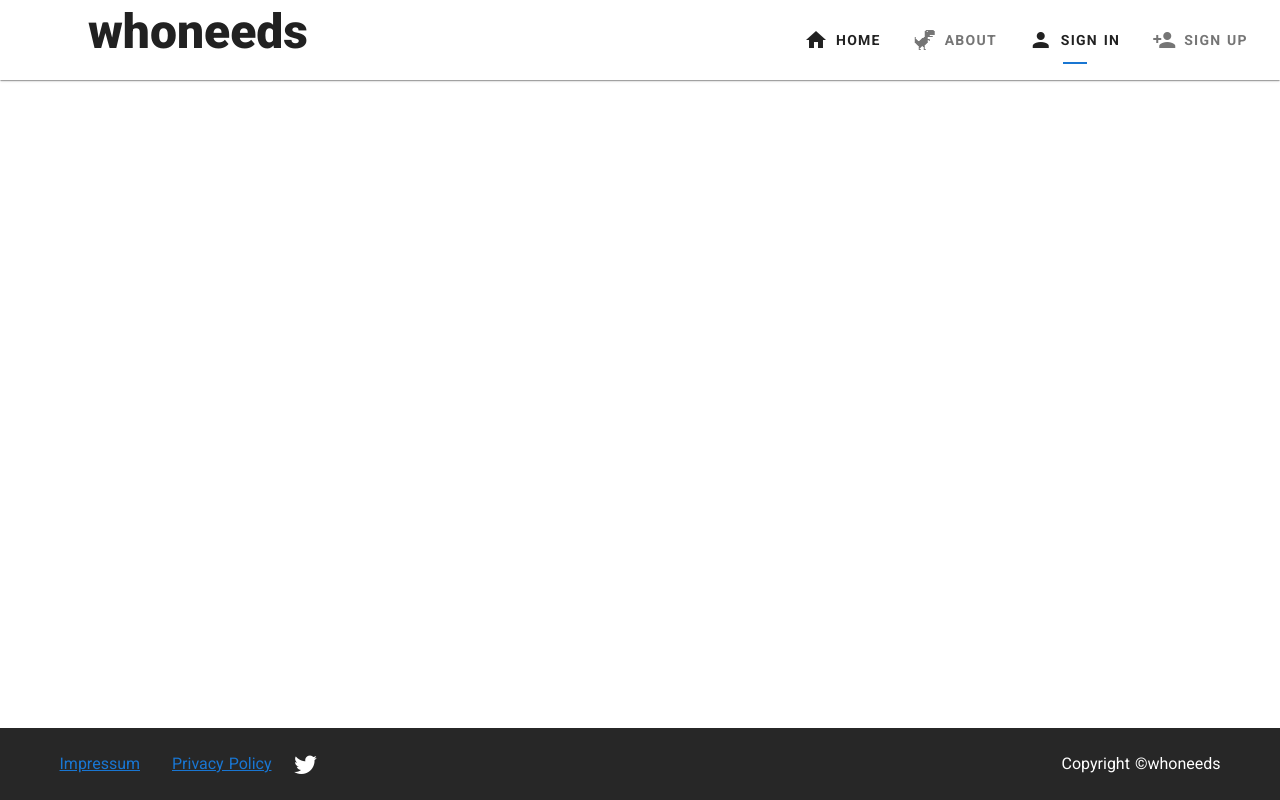
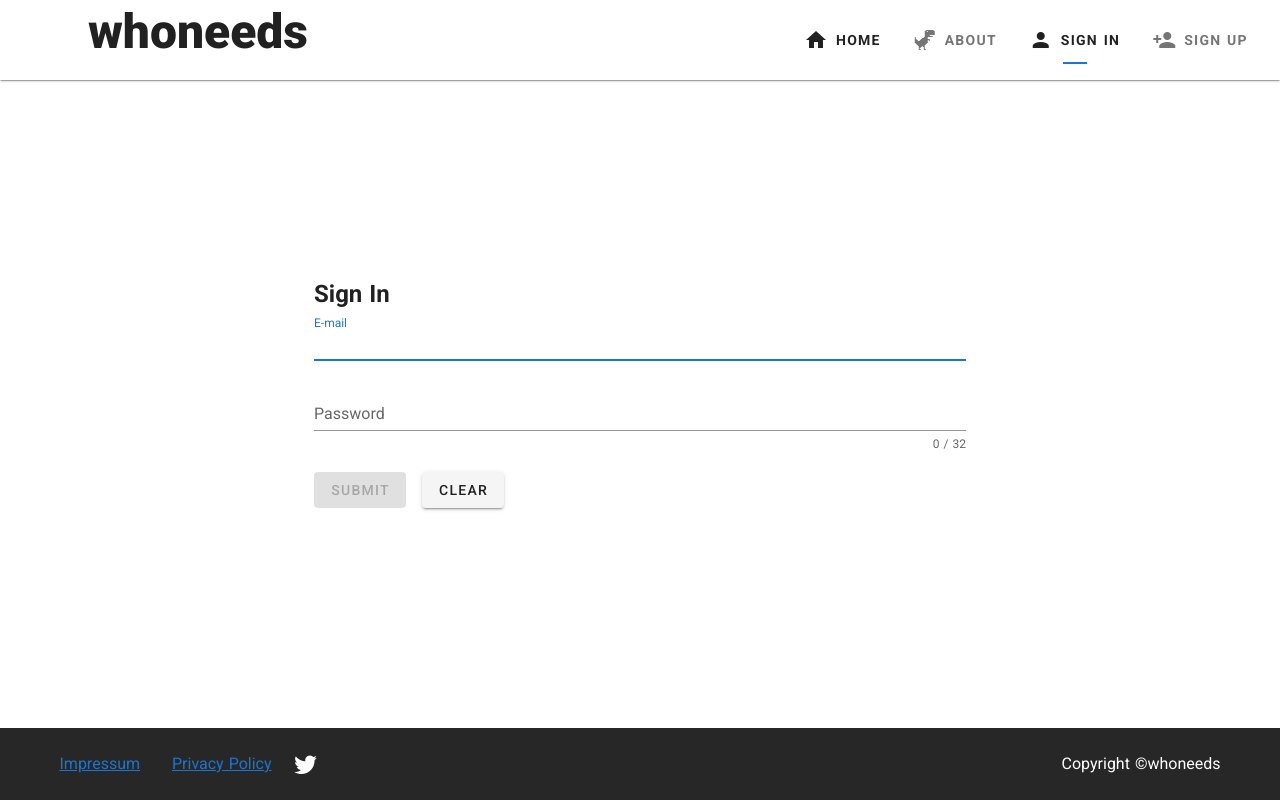
Before and after one commit to jdsee/whoneeds, a Nuxt app in the folder whoneeds-app/: page /login in a window 1280 px wide. Built offline with nearby package versions, Linux system fonts and the light colour scheme.

Commit message:
add simple login form

```diff
--- a/whoneeds-app/nuxt.config.js
+++ b/whoneeds-app/nuxt.config.js
@@ -20,6 +20,7 @@ export default {
 
   // Plugins to run before rendering page (https://go.nuxtjs.dev/config-plugins)
   plugins: [
+    '~/plugins/vee-validate.js'
   ],
 
   // Auto import components (https://go.nuxtjs.dev/config-components)
@@ -37,5 +38,6 @@ export default {
 
   // Build Configuration (https://go.nuxtjs.dev/config-build)
   build: {
+    transpile: ['vee-validate/dist/rules']
   }
 }
--- a/whoneeds-app/package.json
+++ b/whoneeds-app/package.json
@@ -12,13 +12,13 @@
     "@mdi/font": "^5.8.55",
     "@nuxtjs/axios": "^5.12.5",
     "core-js": "3",
-    "nuxt": "^2.14.6"
+    "nuxt": "^2.14.6",
+    "vee-validate": "^3.4.5"
   },
   "devDependencies": {
     "@babel/runtime-corejs3": "^7.12.5",
     "@nuxtjs/eslint-config": "^5.0.0",
     "@nuxtjs/vuetify": "^1.11.2",
-    "eslint": "^7.17.0",
-    "prettier-eslint": "^12.0.0"
+    "eslint": "^7.17.0"
   }
 }
--- /dev/null
+++ b/whoneeds-app/pages/login.vue
@@ -0,0 +1,88 @@
+<template>
+  <v-layout row wrap text-xs-center fill-height align-center>
+    <v-flex xs8 sm6 offset-sm3 offset-xs2>
+      <h2>Sign In</h2>
+
+      <validation-observer ref="observer" v-slot="{ invalid }">
+        <v-form @submit.prevent="submit">
+          <v-layout column>
+            <v-flex>
+              <validation-provider
+                v-slot="{ errors }"
+                name="emailAddress"
+                rules="required|email"
+              >
+                <v-text-field
+                  ref="emailInput"
+                  v-model="emailAddress"
+                  :error-messages="errors"
+                  label="E-mail"
+                  required
+                />
+              </validation-provider>
+            </v-flex>
+            <v-flex>
+              <validation-provider
+                v-slot="{ errors }"
+                name="Password"
+                :rules="`required|max:${maxPasswordLength}`"
+              >
+                <v-text-field
+                  v-model="password"
+                  type="password"
+                  :counter="maxPasswordLength"
+                  :error-messages="errors"
+                  label="Password"
+                  required
+                />
+              </validation-provider>
+            </v-flex>
+            <v-flex class="text-xs-center" mt-5>
+              <v-btn class="mr-4" type="submit" :disabled="invalid">
+                submit
+              </v-btn>
+              <v-btn @click="clear">
+                clear
+              </v-btn>
+            </v-flex>
+          </v-layout>
+        </v-form>
+      </validation-observer>
+    </v-flex>
+  </v-layout>
+</template>
+
+<script>
+import { ValidationObserver, ValidationProvider } from 'vee-validate'
+
+export default {
+  components: {
+    ValidationProvider,
+    ValidationObserver
+  },
+  data: () => ({
+    emailAddress: '',
+    password: '',
+    maxPasswordLength: 32
+  }),
+  mounted () {
+    this.$refs.emailInput.focus()
+  },
+  methods: {
+    submit () {
+      this.$refs.observer.validate()
+      this.login({
+        emailAddress: this.emailAddress,
+        password: this.password
+      })
+      this.clear()
+    },
+    clear () {
+      this.emailAddress = ''
+      this.password = ''
+      this.$refs.observer.reset()
+    }
+    // TODO: call backend service here
+  }
+}
+</script>
--- /dev/null
+++ b/whoneeds-app/plugins/vee-validate.js
@@ -0,0 +1,29 @@
+import { extend, setInteractionMode } from 'vee-validate'
+import { required, digits, email, max, regex } from 'vee-validate/dist/rules'
+
+setInteractionMode('eager')
+
+extend('required', {
+  ...required,
+  message: '{_field_} can not be empty'
+})
+
+extend('max', {
+  ...max,
+  message: '{_field_} may not be greater than {length} characters'
+})
+
+extend('email', {
+  ...email,
+  message: 'Email must be valid'
+})
+
+extend('digits', {
+  ...digits,
+  message: '{_field_} needs to be {length} digits. ({_value_})'
+})
+
+extend('regex', {
+  ...regex,
+  message: '{_field_} {_value_} does not match {regex}'
+})
```
Also changed, not shown: 1 other file (tests, documents, lock files or other folders).
